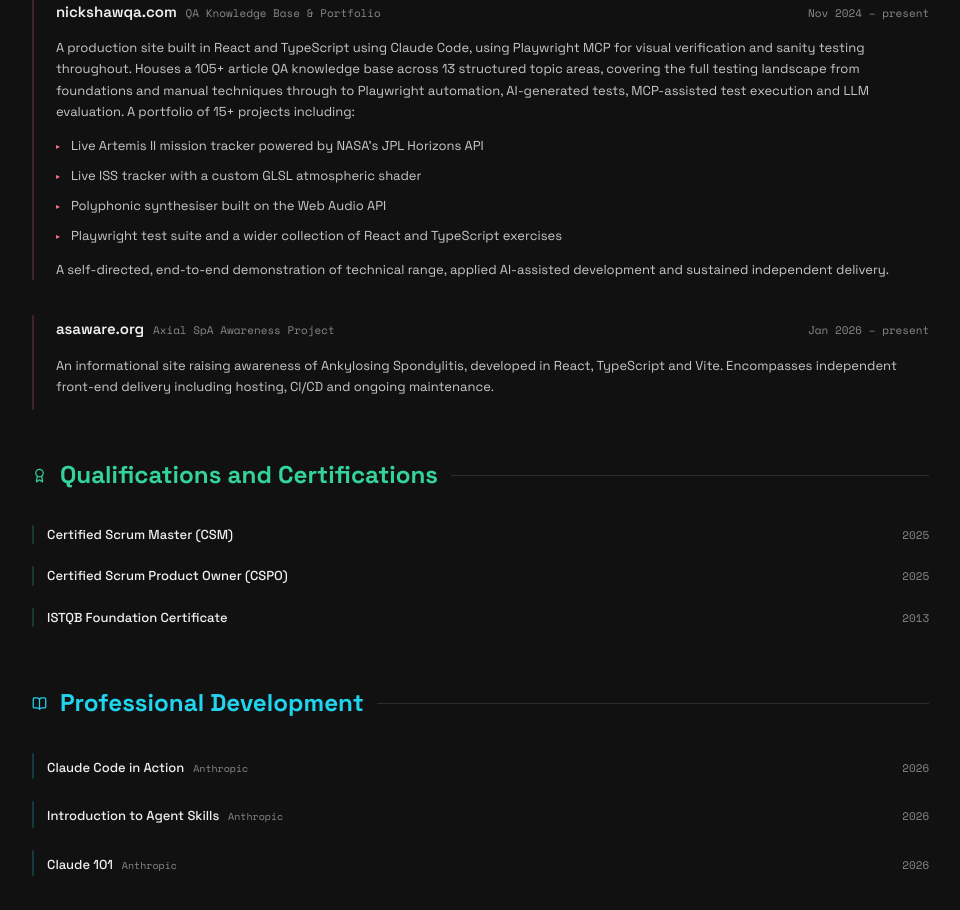
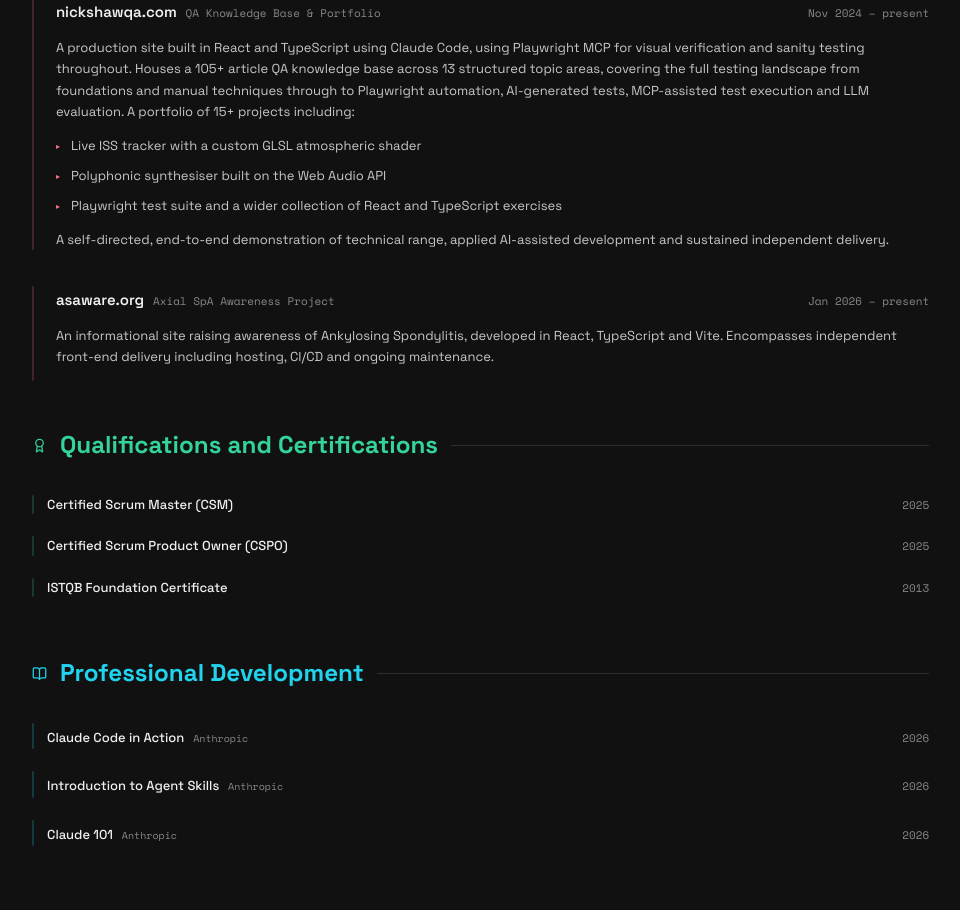
Before and after one commit to NickShaw1/nickshaw1.github.io, a React (Vite) app: page /cv in a window 1280 px wide. Shown: the part 2740-3650 px from the top of the page, without its empty margins (152-1112 px from the left). Built offline with nearby package versions, Linux system fonts and the light colour scheme.

Commit message:
Artemis Tracker Retired - Splashdown!

```diff
--- a/src/components/ProjectModal.tsx
+++ b/src/components/ProjectModal.tsx
@@ -37,7 +37,6 @@ import {
   CurrencyConverterDemoSkeleton,
   WeatherDemoSkeleton,
   SynthDemoSkeleton,
-  ArtemisDemoSkeleton,
   EarthquakeDemoSkeleton,
   ISSDemoSkeleton,
   HolidayPlannerDemoSkeleton,
@@ -75,7 +74,6 @@ const DEMO_SKELETONS: Partial<Record<string, () => React.ReactElement>> = {
   'currency-converter': CurrencyConverterDemoSkeleton,
   'weather-app':        WeatherDemoSkeleton,
   'piano':              SynthDemoSkeleton,
-  'artemis-tracker':    ArtemisDemoSkeleton,
   'earthquake-tracker': EarthquakeDemoSkeleton,
   'iss-tracker':        ISSDemoSkeleton,
   'holiday-planner':    HolidayPlannerDemoSkeleton,
@@ -92,7 +90,6 @@ const DEMO_COMPONENTS: Partial<Record<string, React.LazyExoticComponent<() => Re
   'currency-converter': lazy(() => import('./demos/CurrencyConverterDemo')),
   'weather-app':        lazy(() => import('./demos/WeatherDemo')),
   'piano':              lazy(() => import('./demos/SynthDemo')),
-  'artemis-tracker':    lazy(() => import('./demos/ArtemisTrackerDemo')),
   'earthquake-tracker': lazy(() => import('./demos/EarthquakeTrackerDemo')),
   'iss-tracker':        lazy(() => import('./demos/ISSTrackerDemo')),
   'holiday-planner':    lazy(() => import('./demos/HolidayPlannerDemo')),
--- a/src/components/demos/ArtemisTrackerDemo.tsx
+++ b/src/components/retired/ArtemisTrackerDemo.tsx
@@ -86,27 +86,7 @@ function interpolate(pts: HorizonsPoint[], now: Date): HorizonsPoint | null {
 }
 
 
-function horizonsUrl(target: string, start: string, stop: string, step: string) {
-  const p = new URLSearchParams({
-    format:     'json',
-    COMMAND:    target,
-    OBJ_DATA:   'NO',
-    MAKE_EPHEM: 'YES',
-    EPHEM_TYPE: 'VECTORS',
-    CENTER:     '500@399',
-    START_TIME: start,
-    STOP_TIME:  stop,
-    STEP_SIZE:  step,
-    VEC_TABLE:  '2',
-    OUT_UNITS:  'KM-S',
-  })
-  const horizons = `https://ssd.jpl.nasa.gov/api/horizons.api?${p}`
-  return `https://horizons-proxy.culturebombadil.workers.dev/?url=${encodeURIComponent(horizons)}`
-}
-
-function isoHorizons(d: Date): string {
-  return d.toISOString().slice(0, 16)   // keep T — Horizons accepts ISO format
-}
+// #APIGOESHERE
 
 export default function ArtemisTrackerDemo() {
   const mountRef       = useRef<HTMLDivElement>(null)
@@ -162,53 +142,9 @@ export default function ArtemisTrackerDemo() {
   ]
   const crew = FALLBACK_CREW
 
-  // Fetch Horizons data on mount (or retry) — fetches are independent so Moon failure doesn't kill Artemis
+  // #APIGOESHERE
   useEffect(() => {
-    setLoading(true)
-    setFetchError(null)
-    const now   = new Date()
-    const back  = new Date(now.getTime() - 8 * 3600_000)
-    const fwd   = new Date(now.getTime() + 4 * 3600_000)
-
-    const fetchTarget = async (target: string, start: string, stop: string, step: string): Promise<{ pts: HorizonsPoint[], status: number }> => {
-      const attempt = async () => {
-        const r = await fetch(horizonsUrl(target, start, stop, step))
-        const status = r.status
-        if (!r.ok) return { pts: [], status }
-        try {
-          const d = await r.json()
-          return { pts: parseHorizons(d.result as string), status }
-        } catch {
-          return { pts: [], status }
-        }
-      }
-      try {
-        const first = await attempt()
-        if (first.pts.length) return first
-        if (first.status !== 200) return first   // don't retry a known error
-        return await attempt()
-      } catch {
-        return { pts: [], status: 0 }
-      }
-    }
-
-    // Live window — fine resolution for accurate current position
-    fetchTarget('-1024', isoHorizons(back), isoHorizons(fwd), '30m').then(({ pts, status }) => {
-      if (pts.length) {
-        setArtemisPts(pts)
-      } else {
-        if (status === 503) setFetchError('JPL Horizons offline. Service unavailable.')
-        else if (status === 0)  setFetchError('No contact with JPL Horizons. Check network.')
-        else                    setFetchError(`JPL Horizons fault. Status ${status}.`)
-      }
-      setLoading(false)
-    })
-
-
-    fetchTarget('301', isoHorizons(back), isoHorizons(fwd), '1h').then(({ pts }) => {
-      setMoonPts(pts)
-    })
-
+    setLoading(false)
   }, [retryKey])
 
   // Mission Elapsed Time — T+ since launch
--- a/src/data/projects.ts
+++ b/src/data/projects.ts
@@ -25,57 +25,6 @@ export interface ProjectItem {
 
 export const projects: ProjectItem[] = [
   // ── Exercises ────────────────────────────────────────────
-  {
-    id: 'artemis-tracker',
-    title: 'Artemis II Tracker',
-    description: 'Live 3D tracker for the Artemis II mission.',
-    stack: ['TypeScript', 'Three.js', 'NASA API'],
-    category: 'Exercises',
-    featured: true,
-    highlighted: true,
-    modalSize: 'expanded',
-    icon: 'Rocket',
-    detail: {
-      body: 'A live 3D tracker for the Artemis II mission powered by NASA\'s JPL Horizons API. Spacecraft and Moon positions are fetched as Earth-centred ICRF vectors, parsed with independent regexes for robustness, and interpolated client-side between ephemeris steps for smooth per-second updates. The Three.js scene shows a textured Earth and Moon at their true scaled positions, the Orion capsule marker and two trajectory lines: a full mission arc and a high-resolution live window around the current position.',
-      highlights: [
-        'Querying JPL Horizons (target -1024) via a CORS proxy across two independent fetches: a coarse full-mission arc and a fine live window, so a failure on one does not block the other',
-        'Parsing the Horizons text response with separate regexes for dates, XYZ positions and velocity components, zipped by index for resilience against format variations',
-        'Mapping Earth-centred ICRF coordinates to Three.js by negating X and swapping Y and Z axes to correct coordinate handedness and place the north celestial pole as scene Y-up',
-        'Linearly interpolating between 30-minute ephemeris steps every second to produce smooth real-time motion',
-'Atmospheric and lunar glow via custom GLSL fresnel shaders on transparent spheres layered over each body',
-        'Camera auto-orbits the Earth-Moon midpoint, fits both bodies in view at any aspect ratio and orients initially to the Artemis-facing side of the Moon',
-        'Skeleton loading overlay with a timeout-based fetch-failure state, clearing only once both live datasets have arrived',
-      ],
-      codeSnippet: `// Parse Horizons text: independent regexes for each data type,
-// zipped by index — robust against whitespace or format differences
-function parseHorizons(text: string): HorizonsPoint[] {
-  const block = text.slice(
-    text.indexOf('$$SOE') + 5,
-    text.indexOf('$$EOE')
-  )
-  const dates: Date[]                  = []
-  const pos:   [number,number,number][] = []
-  const vel:   [number,number,number][] = []
-
-  const dateRe = /A\\.D\\.\\s+([\\d]{4}-\\w{3}-\\d{2}\\s+[\\d:.]+)\\s+TDB/g
-  const xyzRe  = /\\bX\\s*=\\s*([\\d.E+-]+)\\s+Y\\s*=\\s*([\\d.E+-]+)\\s+Z\\s*=\\s*([\\d.E+-]+)/g
-  const vRe    = /VX\\s*=\\s*([\\d.E+-]+)\\s+VY\\s*=\\s*([\\d.E+-]+)\\s+VZ\\s*=\\s*([\\d.E+-]+)/g
-
-  let m: RegExpExecArray | null
-  while ((m = dateRe.exec(block)) !== null) dates.push(parseHorizonsDate(m[1]))
-  while ((m = xyzRe.exec(block))  !== null) pos.push([+m[1], +m[2], +m[3]])
-  while ((m = vRe.exec(block))    !== null) vel.push([+m[1], +m[2], +m[3]])
-
-  return pos.map((p, i) => ({
-    t: dates[i] ?? new Date(),
-    x: p[0], y: p[1], z: p[2],
-    vx: vel[i]?.[0] ?? 0,
-    vy: vel[i]?.[1] ?? 0,
-    vz: vel[i]?.[2] ?? 0,
-  }))
-}`,
-    },
-  },
   {
     id: 'earthquake-tracker',
     title: 'Earthquake Tracker',
@@ -152,6 +101,7 @@ camera.position.lerp(
     description: 'A polyphonic synthesizer with ADSR envelope, filter, distortion, reverb and LFO.',
     stack: ['TypeScript', 'React', 'Web Audio API'],
     category: 'Exercises',
+    featured: true,
     modalSize: 'expanded',
     icon: 'Music',
     detail: {
--- a/src/pages/CV.tsx
+++ b/src/pages/CV.tsx
@@ -108,7 +108,6 @@ const PROJECTS = [
     period:      'Nov 2024 – present',
     description: 'A production site built in React and TypeScript using Claude Code, using Playwright MCP for visual verification and sanity testing throughout. Houses a 105+ article QA knowledge base across 13 structured topic areas, covering the full testing landscape from foundations and manual techniques through to Playwright automation, AI-generated tests, MCP-assisted test execution and LLM evaluation. A portfolio of 15+ projects including:',
     points: [
-      "Live Artemis II mission tracker powered by NASA's JPL Horizons API",
       'Live ISS tracker with a custom GLSL atmospheric shader',
       'Polyphonic synthesiser built on the Web Audio API',
       'Playwright test suite and a wider collection of React and TypeScript exercises',
```
Also changed, not shown: public/astronauts/moon.jpg (added), src/components/retired/ArtemisMissionBadge.tsx (renamed from src/components/ArtemisMissionBadge.tsx).
